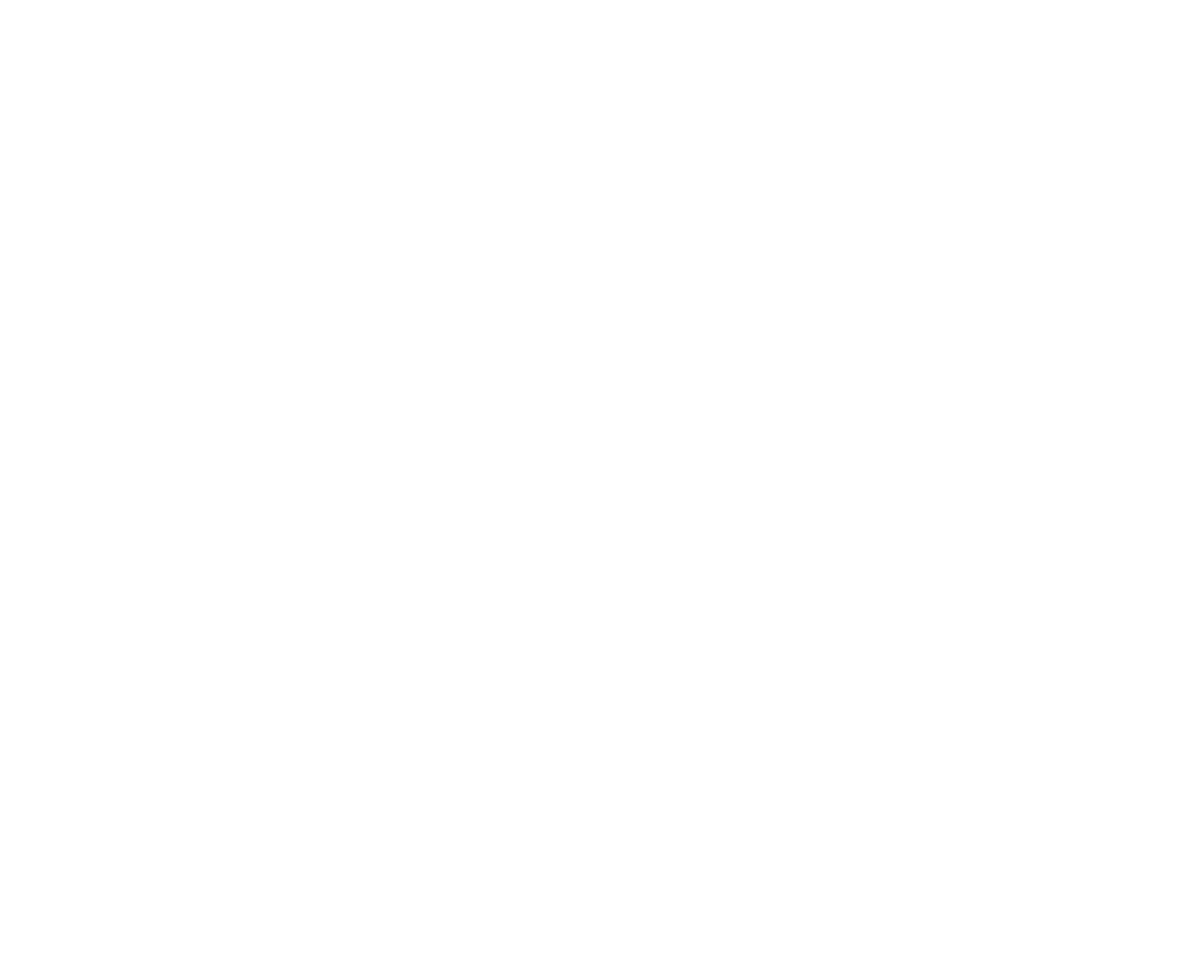
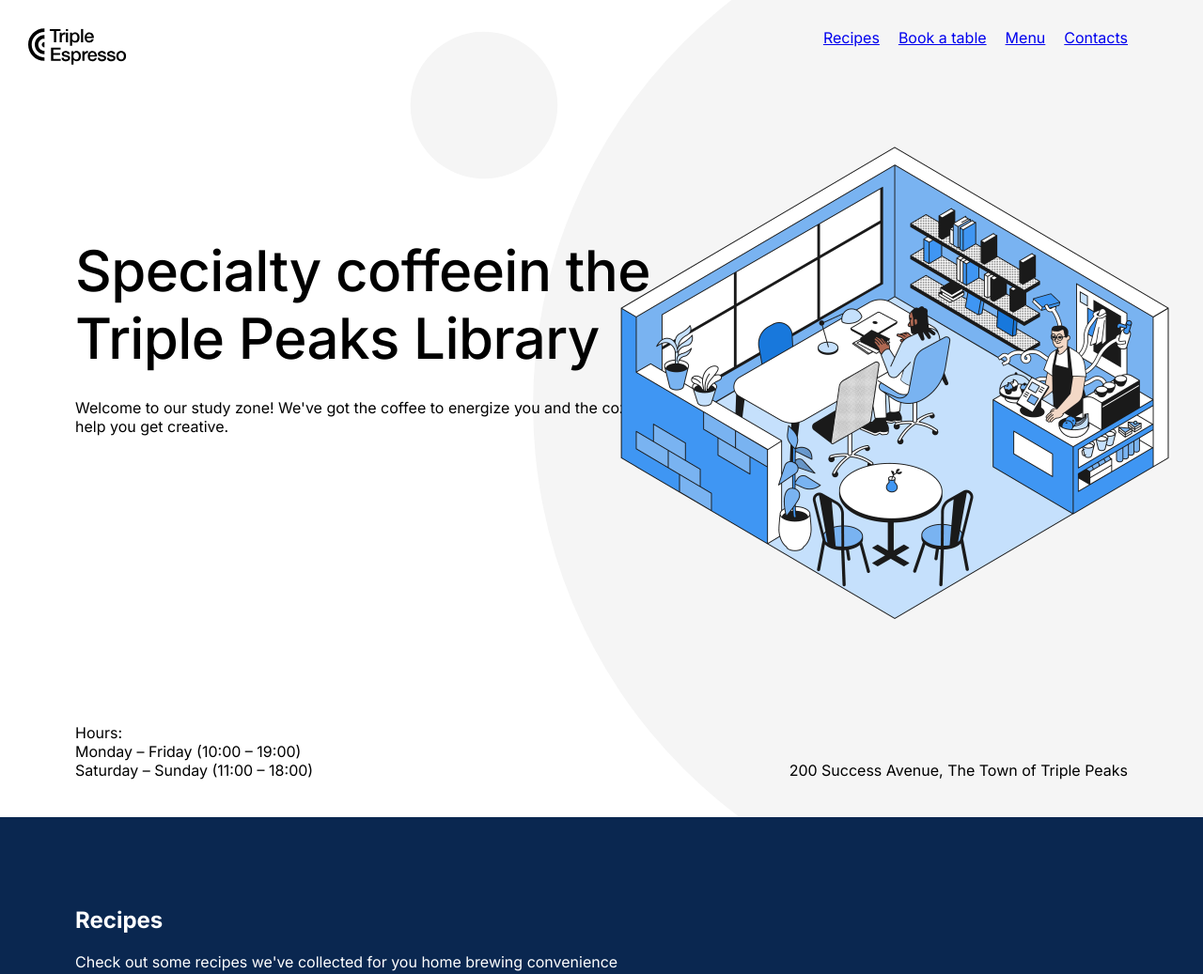
Before and after one commit to hammtashafiye/se_project_coffeeshop, a plain HTML site: page index.html in a window 1280 px wide. Shown: the top 1037 px of the page at 94% size. Before the commit the page ends 800 px from the top, so only its background shows below. Drawn offline with Linux system fonts and the light colour scheme.

Commit message:
New changes to project

```diff
--- a/index.html
+++ b/index.html
@@ -19,15 +19,100 @@
   </head>
   <body>
     <div class="page">
-      <header class="header"></header>
-      <!-- test change -->
+      <header class="header">
+        <nav class="nav">
+          <img
+            src="./images/logo_coffeeshop_dark.svg"
+            alt="Triple Peaks Coffee Shop logo"
+            class="nav__logo"
+          />
+          <ul class="nav__links">
+            <li>
+              <a href="#recipes" class="nav__link">Recipes</a>
+            </li>
+            <li>
+              <a href="#book-a-table" class="nav__link">Book a table</a>
+            </li>
+            <li>
+              <a href="#menu" class="nav__link">Menu</a>
+            </li>
+            <li>
+              <a href="#contacts" class="nav__link">Contacts</a>
+            </li>
+          </ul>
+        </nav>
+        <h1 class="header__title">
+          <span class="header__span-accent">Specialty coffee</span>in the Triple
+          Peaks Library
+        </h1>
+        <p class="header__description">
+          Welcome to our study zone! We've got the coffee to energize you and
+          the cozy vibes to help you get creative.
+        </p>
+        <img
+          src="./images/inside_coffee_shop.png"
+          alt="Illustration of coffee shop"
+          class="header__image"
+        />
+        <div class="header__footer">
+          <div>
+            <p class="header__paragraph">Hours:</p>
+            <p class="header__paragraph">Monday – Friday (10:00 – 19:00)</p>
+            <p class="header__paragraph">Saturday – Sunday (11:00 – 18:00)</p>
+          </div>
+          <p class="header__paragraph">
+            200 Success Avenue, The Town of Triple Peaks
+          </p>
+        </div>
+      </header>
       <main class="content">
-        <section class="recipes"></section>
+        <section class="recipes">
+          <h2 class="recipes__title">Recipes</h2>
+          <p class="recipes__subtitle">
+            Check out some recipes we've collected for you home brewing
+            convenience
+          </p>
+          <ul class="recipes__videos">
+            <li>
+              <iframe
+                width="560"
+                height="315"
+                src="https://www.youtube.com/embed/j6VlT_jUVPc?si=6HVff-GpjEsaLFR2"
+                title="YouTube video player"
+                frameborder="0"
+                allow="accelerometer; autoplay; clipboard-write; encrypted-media; gyroscope; picture-in-picture; web-share"
+                referrerpolicy="strict-origin-when-cross-origin"
+                allowfullscreen
+              ></iframe>
+              <p class="recipes__video-cation">
+                <span>Title</span> <span>Time</span>
+              </p>
+            </li>
+            <li>
+              <iframe
+                width="560"
+                height="315"
+                src="https://www.youtube.com/embed/st571DYYTR8?si=jhnNREQoEY1IQpvn"
+                title="YouTube video player"
+                frameborder="0"
+                allow="accelerometer; autoplay; clipboard-write; encrypted-media; gyroscope; picture-in-picture; web-share"
+                referrerpolicy="strict-origin-when-cross-origin"
+                allowfullscreen
+              ></iframe>
+              <p class="recipes__video-cation">
+                <span>Title</span> <span>Time</span>
+              </p>
+            </li>
+          </ul>
+        </section>
         <section class="reservation"></section>
         <section class="menu"></section>
         <section class="about"></section>
       </main>
-      <footer class="footer"></footer>
+      <footer id="contacts" class="footer"></footer>
+      <footer id="menu" class="footer"></footer>
+      <footer id="book-a-table" class="footer"></footer>
+      <footer id="recipes" class="footer"></footer>
     </div>
   </body>
 </html>
--- a/pages/index.css
+++ b/pages/index.css
@@ -2,7 +2,104 @@
   min-width: 1100px;
   max-width: 1600px;
   margin: 0 auto;
-  font-family: Inter, Arial, sans-serif;
+  font-family: "Inter", "Arial", sans-serif;
   font-size: 16px;
   line-height: 20px;
 }
+
+.header {
+  padding: 30px 80px 40px;
+  background: center / cover no-repeat #fff url(../images/background_header.svg);
+  position: relative;
+  height: 800px;
+  display: flex;
+  flex-direction: column;
+}
+
+.header__title {
+  margin: 183px 0 0;
+  max-width: 729px;
+  font-weight: 500;
+  font-size: 60px;
+  line-height: 72px;
+  letter-spacing: -0.6px;
+}
+
+.header__span-account {
+  display: block;
+  font-family: "Noto Serif", "Times New Roman", serif;
+  font-style: italic;
+  color: #3f96f3;
+}
+
+.header__description {
+  margin: 28px 0 0;
+  max-width: 683px;
+}
+
+.header__image {
+  position: absolute;
+  top: 124px;
+  right: 5px;
+  width: 646px;
+  height: 568px;
+}
+
+.header__footer {
+  margin-top: auto;
+  display: flex;
+  justify-content: space-between;
+  align-items: flex-end;
+}
+
+.header__paragraph {
+  margin: 0;
+}
+
+.nav {
+  display: flex;
+  justify-content: space-between;
+}
+
+.nav__logo {
+  width: 105px;
+  height: 39px;
+  position: relative;
+  left: -50px;
+}
+
+.nav__links {
+  display: flex;
+  gap: 20px;
+  list-style-type: none;
+  padding: 0;
+  margin: 0;
+}
+
+.nav__link {
+}
+
+.recipes {
+  color: #fff;
+  background-color: #0a2750;
+  padding: 100px 80px 215px;
+}
+
+.recipes__title {
+  margin: 0 0 24px;
+}
+
+.recipes__subtitle {
+  margin: 0 0 80px;
+}
+
+.recipes__videos {
+  display: flex;
+  justify-content: center;
+  gap: 100px;
+}
+
+.recipes__video-caption {
+  display: flex;
+  justify-content: space-between;
+}
```
